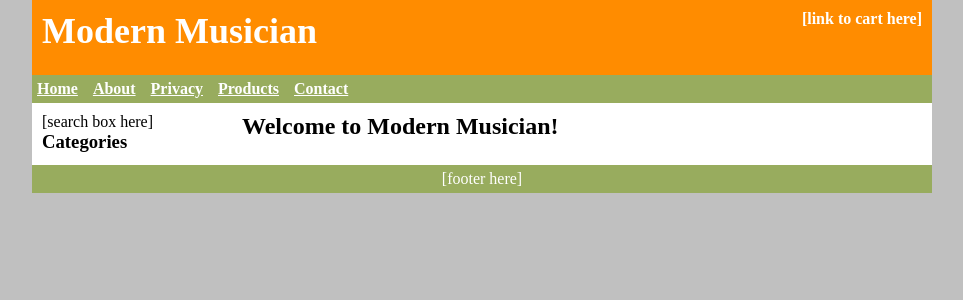
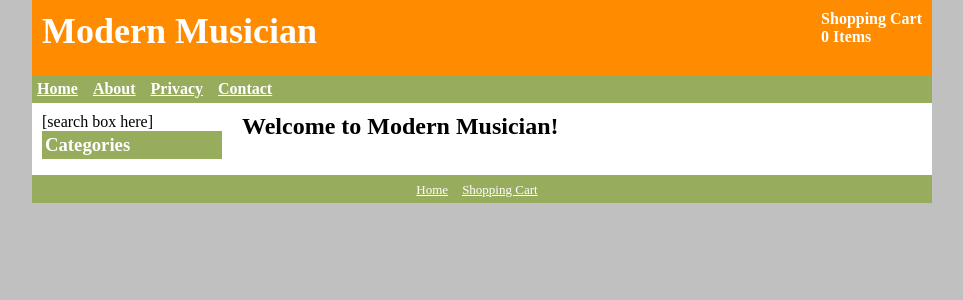
Before and after one commit to nazirumar/Django-ecomerce, a Django app: page / in a window 1280 px wide. Shown: the top 300 px of the page, without its empty margins (158-1121 px from the left). Run offline with Django 4.2, Linux system fonts and the light colour scheme; data that the repository does not hold is empty.

Commit message:
Cart Completed

```diff
--- a/cart/cart.py
+++ b/cart/cart.py
@@ -60,6 +60,9 @@ def cart_distinct_item(request):
 
 def get_single_item(request, item_id):
     return get_object_or_404(CartItem, id=item_id, cart_id=_cart_id(request))
+
+
+
 # update quantity for single item
 def update_cart(request):
     postdata = request.POST.copy()
--- /dev/null
+++ b/catalog/templatetags/catalog_tags.py
@@ -0,0 +1,29 @@
+from django import template
+from cart import cart
+from catalog.models import Category
+
+
+
+register = template.Library()
+
+@register.inclusion_tag("tags/cart_box.html")
+def cart_box(request):
+    cart_item_count = cart.cart_distinct_item(request)
+    return {'cart_item_count': cart_item_count }
+
+
+@register.inclusion_tag("tags/category_list.html")
+def category_list(request_path):
+    active_categories = Category.objects.filter(is_active=True)
+    return {
+        'active_categories':active_categories,
+        'request_path': request_path
+    }
+
+
+from django.contrib.flatpages.models import FlatPage
+
+@register.inclusion_tag("tags/footer.html")
+def footer_links():
+    flatpage_list = FlatPage.objects.all()
+    return {'flatpage_list': flatpage_list }
--- a/ecomstore/settings.py
+++ b/ecomstore/settings.py
@@ -39,6 +39,7 @@ INSTALLED_APPS = [
     'django.contrib.messages',
     'django.contrib.staticfiles',
     'django.contrib.sites',
+    'django.contrib.flatpages',
     'catalog',
     'djangoblog',
     'utils',
@@ -53,6 +54,7 @@ MIDDLEWARE = [
     'django.contrib.auth.middleware.AuthenticationMiddleware',
     'django.contrib.messages.middleware.MessageMiddleware',
     'django.middleware.clickjacking.XFrameOptionsMiddleware',
+    'django.contrib.flatpages.middleware.FlatpageFallbackMiddleware',
 ]
 
 ROOT_URLCONF = 'ecomstore.urls'
@@ -152,3 +154,6 @@ MEDIA_URL = '/media/'
 # https://docs.djangoproject.com/en/4.2/ref/settings/#default-auto-field
 
 DEFAULT_AUTO_FIELD = 'django.db.models.BigAutoField'
+
+
+SITE_ID = 1
--- a/static/css/style.css
+++ b/static/css/style.css
@@ -177,3 +177,28 @@ table#shopping_cart{
     a.cart{
     color:DarkOrange;
     }
+
+
+    h3{
+        background-color:#98AC5E;
+        color:White;
+        padding:3px;
+        margin-bottom:6px;
+        }
+        ul#categories{
+        list-style:none;
+        }
+        ul#categories li{
+        font-weight:bold;
+        color:#616161;
+        }
+        ul#categories li a{
+        text-decoration:underline;
+        }
+        div#footer a{
+        color:White;
+        font-size:small;
+        text-decoration:underline;
+        font-weight:normal;
+        margin-right:10px;
+        }
--- a/templates/catalog.html
+++ b/templates/catalog.html
@@ -1,4 +1,5 @@
 {% extends "base.html" %}
+{% load catalog_tags %}
 
 {% block site_wrapper %}
 
@@ -7,7 +8,7 @@
     <div id="banner">
         <div class="bannerIEPadder">
             <div class="cart_box">
-                [link to cart here]
+                {% cart_box request %}
             </div>
             Modern Musician
         </div>
@@ -22,7 +23,7 @@
             <div class="sidebarIEPadder">
                 [search box here]
                 <br />
-                {% include "tags/category_list.html" %}
+                {% category_list request.path %}
             </div>
         </div>
         <div id="content">
@@ -34,8 +35,8 @@
     </div>
     <div id="footer">
         <div class="footerIEPadder">
-            [footer here]
-        </div>
+            {% footer_links %}
+              </div>
     </div>
 </div>
 {% endblock %}
--- /dev/null
+++ b/templates/tags/cart_box.html
@@ -0,0 +1,8 @@
+{% with cart_item_count as cart_count %}
+<a href="{% url 'show_cart' %}">
+
+Shopping Cart
+<br />
+{{ cart_count }} Item{{ cart_count|pluralize }}
+</a>
+{% endwith %}
--- a/templates/tags/category_list.html
+++ b/templates/tags/category_list.html
@@ -1,4 +1,13 @@
 <h3>Categories</h3>
-{% for c in active_categories %}
-<a href="{{ c.get_absolute_url }}">{{ c.name }}</a><br />
-{% endfor %}
+<ul id="categories">
+  {% with active_categories as cats %}
+  {% for c in cats %}
+  <li>
+    {% if c.get_absolute_url == request_path %} {{ c.name }}<br />
+    {% else %}
+    <a href="{{ c.get_absolute_url }}" class="category">{{ c.name }}</a><br />
+    {% endif %}
+  </li>
+  {% endfor %}
+  {% endwith %}
+</ul>
--- /dev/null
+++ b/templates/tags/footer.html
@@ -0,0 +1,7 @@
+<a href="{% url 'catalog_home' %}">Home</a>
+{% with flatpage_list as pages %}
+{% for page in pages %}
+<a href="{{ page.url }}">{{ page.title }}</a>
+{% endfor %}
+{% endwith %}
+<a href="{% url 'show_cart' %}">Shopping Cart</a>
--- a/templates/tags/navigation.html
+++ b/templates/tags/navigation.html
@@ -1,8 +1,7 @@
 <ul>
-<li><a href="/catalog/">Home</a></li>
-<li><a href="/catalog/">About</a></li>
-<li><a href="/catalog/">Privacy</a></li>
-<li><a href="/catalog/">Products</a></li>
-<li><a href="/catalog/">Contact</a></li>
-</ul>
-<div class="cb"></div>
+    <li><a href="{% url 'catalog_home' %}">Home</a></li>
+    <li><a href="/about/">About</a></li>
+    <li><a href="/privacy-policy/">Privacy</a></li>
+    <li><a href="/contact/">Contact</a></li>
+    </ul>
+    <div class="cb"></div>
--- a/utils/context_processors.py
+++ b/utils/context_processors.py
@@ -4,7 +4,6 @@ from ecomstore import settings
 
 def ecomstore(request):
     return {
-        'active_categories': Category.objects.filter(is_active=True),
         'site_name': settings.SITE_NAME,
         'meta_keywords':settings.META_KEYWORDS,
         'meta_description': settings.META_DESCRIPTION,
```
Also changed, not shown: templates/cart/cart.html (+5 -3 lines), templates/flatpages/default.html (added, +8 -0 lines), README.md.
